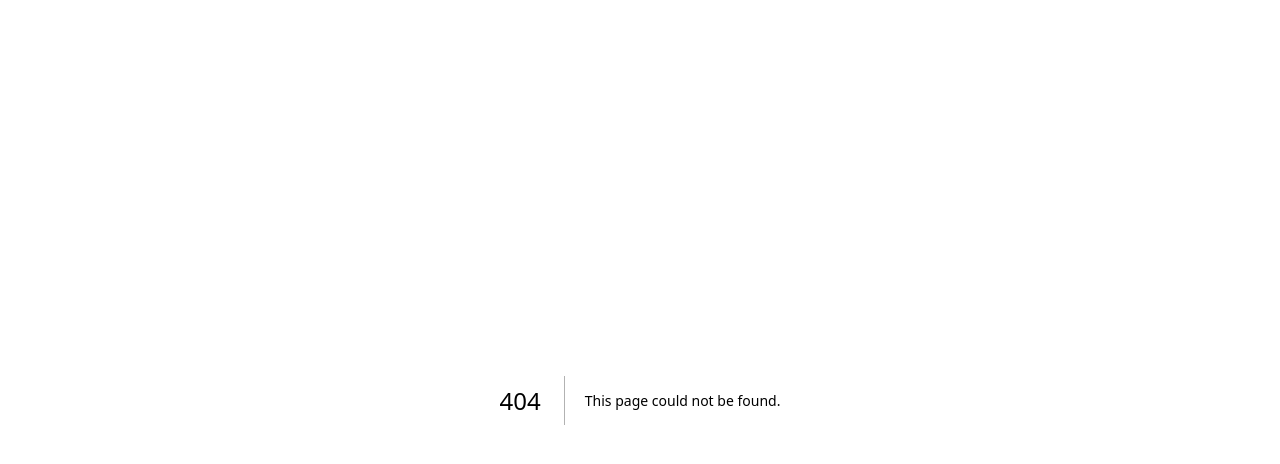
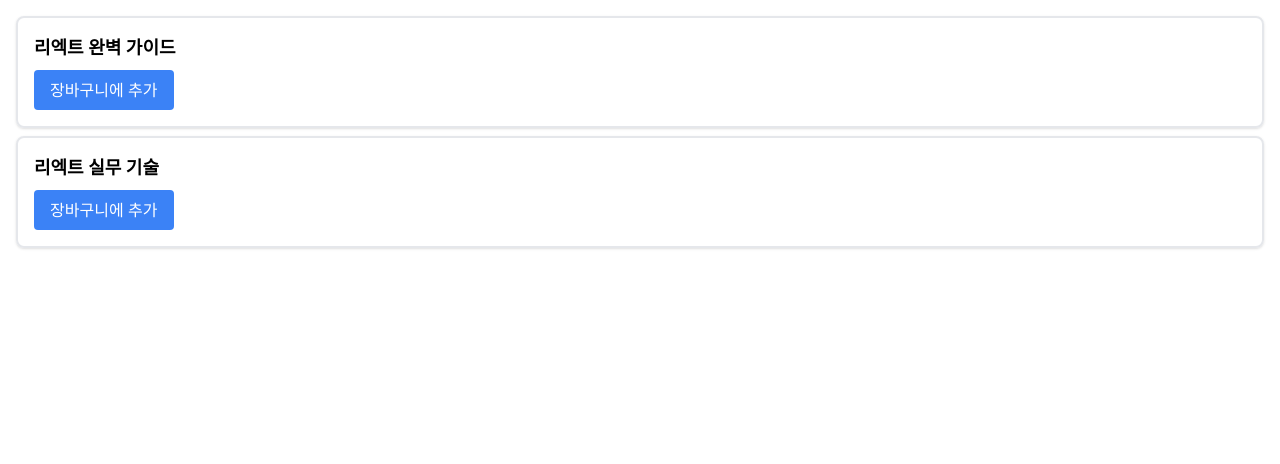
Before and after one commit to jeong-jihyun/my-next-app, a Next.js app: page /form-state in a window 1280 px wide. Before the commit this address had no page. Shown: the top 464 px of the page. Built offline with nearby package versions, Linux system fonts and the light colour scheme.

Commit message:
useFormState와 서버 액션을 통한 최신 방식의 폼 입력 다루기

```diff
--- /dev/null
+++ b/src/app/form-state/actions.tsx
@@ -0,0 +1,30 @@
+"use server";
+
+export interface AddToCartState {
+  success: boolean | null;
+  cartSize?: number;
+  message?: string;
+}
+export async function addToCart(
+  id: string,
+  prevState: AddToCartState,
+  formData: FormData
+) {
+  const formItemId = formData.get("itemID");
+
+  if (
+    formItemId == id &&
+    (prevState.cartSize === undefined || prevState.cartSize < 10)
+  ) {
+    const newCartSize = prevState.cartSize ? prevState.cartSize + 1 : 1;
+    return {
+      success: true,
+      cartSize: newCartSize,
+    };
+  } else {
+    return {
+      success: false,
+      message: "상품이 매진되었습니다.",
+    };
+  }
+}
--- /dev/null
+++ b/src/app/form-state/cart-form.tsx
@@ -0,0 +1,48 @@
+'use client'
+
+import { useFormState } from "react-dom";
+import { addToCart, AddToCartState } from "./actions";
+
+interface AddToCartFormProps {
+  itemID: string;
+  itemTitle: string;
+}
+
+export default function AddToCartForm({
+  itemID,
+  itemTitle,
+}: AddToCartFormProps) {
+  const initialState: AddToCartState = {
+    success: null,
+    message: "",
+    cartSize: 0,
+  };
+  const updateProjectWithId = addToCart.bind(null, itemID);
+  const [formState, dispatch] = useFormState(updateProjectWithId, initialState);
+  return (
+    <form
+      action={dispatch}
+      className="p-4 space-y-2 border-2 border-gray-200 rounded-lg shadow"
+    >
+      <h2 className="text-lg font-semibold">{itemTitle}</h2>
+      <input type="hidden" name="itemID" value={itemID} />
+      <button
+        type="submit"
+        className="px-4 py-2 text-white bg-blue-500 rounded hover:bg-blue-700"
+      >
+        장바구니에 추가
+      </button>
+      {formState?.success && (
+        <div className="p-2 text-green-800 bg-green-200 rounded">
+          장바구니에 추가됨! 장바구니에는 현재 {formState.cartSize}개의 상품이
+          있습니다.
+        </div>
+      )}
+      {formState?.success === false && (
+        <div className="p-2 text-red-800 bg-red-200 rounded">
+          장바구니에 추가 실패: {formState.message}
+        </div>
+      )}
+    </form>
+  );
+}
--- /dev/null
+++ b/src/app/form-state/page.tsx
@@ -0,0 +1,10 @@
+import AddToCartForm from "./cart-form";
+
+export default function Home() {
+  return (
+    <main className="flex flex-col p-4 space-y-2">
+      <AddToCartForm itemID="1" itemTitle="리엑트 완벽 가이드" />
+      <AddToCartForm itemID="2" itemTitle="리엑트 실무 기술" />
+    </main>
+  );
+}
```
